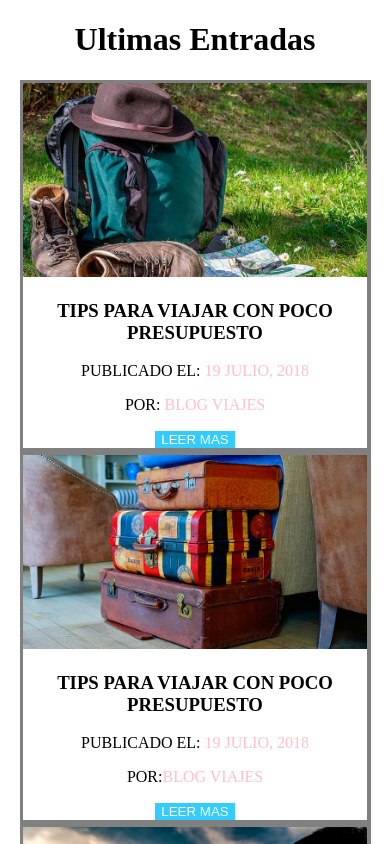
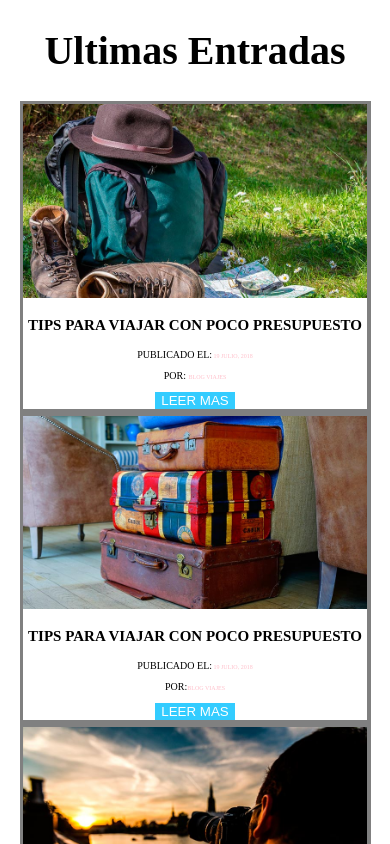
Before and after one commit to AitorOrtizdeZarate/Dise-o-Web-Eider, a plain HTML site: page Ejercicio4/Ejercicio4/Ejercicio4/index.html in a window 390 px wide. Shown: the top 844 px of the page. Drawn offline with Linux system fonts and the light colour scheme.

Commit message:
ejercicio 5

```diff
--- a/Ejercicio4/Ejercicio4/Ejercicio4/css/css.css
+++ b/Ejercicio4/Ejercicio4/Ejercicio4/css/css.css
@@ -1,5 +1,9 @@
 h1 {
 	text-align: center;
+	font-size: 4em;
+}
+h3{
+	font-size: 1.5em;
 }
 .tarjetas{
 	background-color: white;
@@ -33,6 +37,10 @@ body{
 }
 .rosa{
 	color: pink;
+	font-size: 0.8em;
+}
+p{
+	font-size: 1em;
 }
 
 @media (max-width: 1000px){
@@ -45,4 +53,16 @@ body{
 	.tarjetas{
 		flex: 99%;
 	}
+	h1{
+		font-size: 2.5em;
+	}
+	h3{
+		font-size: 0.9375em;
+	}
+	p{
+		font-size: 0.625em;
+	}
+	.rosa{
+		font-size: 0.5em;
+	}
 }
```
Also changed, not shown: 3 other files.
